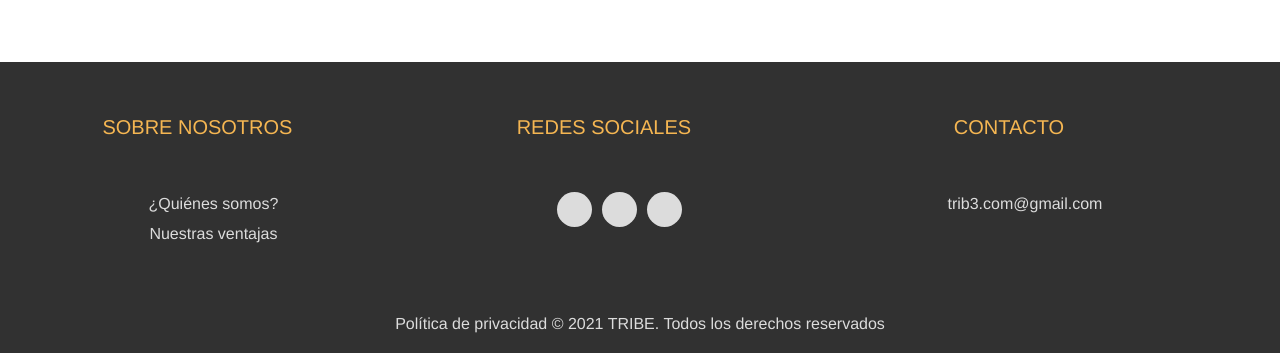
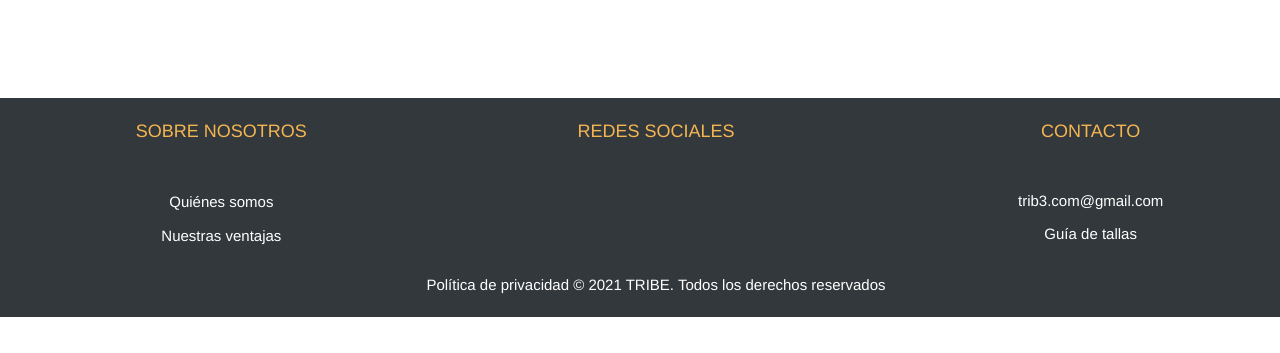
Before and after one commit to DYST0P1A/tribe_front, a Vue app: page / in a window 1280 px wide. Shown: the part 2015-2368 px from the top of the page. After the commit the page ends 2332 px from the top, so only its background shows below. Built offline with nearby package versions, Linux system fonts and the light colour scheme; some icons are missing.

Commit message:
Modified footer and its styles

```diff
--- a/src/App.vue
+++ b/src/App.vue
@@ -75,58 +75,65 @@
     <p>
       <a href="#Up"><i class="fas fa-chevron-up"></i></a>
     </p>
-    <div class="footer block">
-      <div class="footer_menu">
-        <div class="sobre_nosotros">
-          <div class="title">SOBRE NOSOTROS</div>
-          <ul>
-            <li><a href="">¿Quiénes somos?</a></li>
-            <li><a href="">Nuestras ventajas</a></li>
-          </ul>
-        </div>
-        <div class="redes_sociales">
-          <div class="title">REDES SOCIALES</div>
-          <ul>
+<footer>
+    <div class="footer-container">
+        <div class="row">
+            <div class="col-lg-4 col-md-4 col-sm-4 col-xs-12">
+                <ul class="about">
+                     <span>Sobre nosotros</span>
                      <li>
-              <a href="">
-                <div class="facebook">
-                  <i class="fab fa-facebook-f"></i>
-                </div>
-              </a>
+                       <a href="#">Quiénes somos</a>
                       </li>
                       <li>
-              <a href="">
-                <div class="twitter"><i class="fab fa-twitter"></i></div>
-              </a>
-            </li>
-            <li>
-              <a href="">
-                <div class="instagram">
-                  <i class="fab fa-instagram"></i>
-                </div>
-              </a>
+                        <a href="#">Nuestras ventajas</a>
                       </li>
                  </ul>
             </div>
-        <div class="ayuda">
-          <div class="title">CONTACTO</div>
-          <ul>
-            <li>trib3.com@gmail.com</li>
+
+            <div class="col-lg-4 col-md-4 col-sm-4 col-xs-12">
+                <ul class="social">
+                   <span>Redes sociales</span>
+                   <li>
+                        <a href="#"><i class="fab fa-facebook-f fa-2x"></i></a>
+                   </li>
+
+                   <li>
+                        <a href="#"><i class="fab fa-twitter fa-2x"></i></a>
+                   </li>
+
+                   <li>
+                        <a href="#"><i class="fab fa-instagram fa-2x"></i></a>
+                   </li>
+                 </ul>
+            </div>
+
+            <div class="col-lg-4 col-md-4 col-sm-4 col-xs-12">
+                <ul class="contact">
+                   <span>Contacto</span>
+                      <li>
+                        <p>trib3.com@gmail.com</p>
+                      </li>
+                      <li>
+                         <a href="#">Guía de tallas</a>
+                      </li>
+                 </ul>
+            </div>
+            <div class="rights-container">
+              <ul class="rights">
+                  <li>
+                    <p><a href="#" class="privacity">Política de privacidad</a> © 2021 TRIBE. Todos los derechos reservados</p>
+                  </li>
               </ul>
             </div>
           </div>
-      <div class="copyright">
-        <p>
-          <a href="#">Política de privacidad</a> © 2021 TRIBE. Todos los
-          derechos reservados
-        </p>
       </div>
-    </div>
+    </footer>
   </div>
 </template>
 
 <script>
 import auth from "@/logic/auth";
+
 export default {
   methods: {
     logout: function () {
@@ -394,4 +401,56 @@ p a i {
 .searcher ::placeholder {
   color: #fff;
 }
+
+.footer-container{
+  margin-top: 100px;
+}
+footer{
+  background-color: #33383c;
+}
+
+footer ul li{
+    padding:5px 0px;
+}
+
+.about span , .contact span , .social span{
+  color: #f5b652;
+  padding: 20px;
+  margin-bottom: 20px;
+  display: block;
+  text-transform: uppercase;
+  font-size: 18px;
+}
+
+.about li a , .contact li p , .contact li a, .social li a, .rights li a, .rights li p{
+  color:#FFF;
+  text-decoration:none;
+  font-size:15px;
+  margin: auto;
+}
+
+.about li a:hover, .contact li a:hover, .rights li a:hover, .privacity:hover{
+  text-decoration: underline;
+  color: #fff;
+}
+
+.about , .contact , .social {
+  list-style: none;
+}
+
+.rights-container{
+  width: 100%;
+}
+.social li{
+  display: inline-block;
+}
+
+.fa-2x{
+  margin: 0 20px;
+}
+
+.fa-2x:hover{
+  color: #f5b652;
+}
+
 </style>
--- a/src/views/ConfirmAccount.vue
+++ b/src/views/ConfirmAccount.vue
@@ -124,78 +124,4 @@ export default {};
   position: relative;
 }
 
-.footer {
-  color: #dcdcdc;
-  background-color: #313131;
-  z-index: 1;
-}
-
-.footer .footer_menu {
-  max-width: 1000px;
-  width: 100%;
-  display: flex;
-  justify-content: space-between;
-  margin: 0px 8%;
-}
-
-.footer .footer_menu .title {
-  margin: 50px 0px;
-  color: #f5b652;
-  font-size: 20px;
-}
-
-.footer .footer_menu ul li a {
-  display: block;
-  margin-bottom: 6px;
-  color: #dcdcdc;
-  text-decoration: none;
-}
-
-.footer .footer_menu ul li a:hover {
-  text-decoration: underline;
-}
-
-.footer .redes_sociales {
-  text-align: center;
-}
-
-.footer .redes_sociales ul {
-  display: flex;
-  justify-content: center;
-}
-
-.footer .redes_sociales ul li a {
-  display: block;
-  margin: 0 5px;
-  font-size: 24px;
-  width: 35px;
-  height: 35px;
-  color: #3d3d3d;
-  background: #dcdcdc;
-  border-radius: 50px;
-  line-height: 38px;
-}
-
-.footer .redes_sociales ul li a:hover {
-  color: #f5b652;
-}
-
-.footer .copyright {
-  display: flex;
-  justify-content: center;
-  margin-top: 50px;
-}
-
-.footer .copyright a {
-  color: #dcdcdc;
-  text-decoration: none;
-}
-
-.footer .copyright p {
-  margin-bottom: 20px;
-}
-
-.footer .copyright a:hover {
-  text-decoration: underline;
-}
 </style>
--- a/src/views/Home.vue
+++ b/src/views/Home.vue
@@ -219,78 +219,4 @@ export default {};
   position: relative;
 }
 
-.footer {
-  color: #dcdcdc;
-  background-color: #313131;
-  z-index: 1;
-}
-
-.footer .footer_menu {
-  max-width: 1000px;
-  width: 100%;
-  display: flex;
-  justify-content: space-between;
-  margin: 0px 8%;
-}
-
-.footer .footer_menu .title {
-  margin: 50px 0px;
-  color: #f5b652;
-  font-size: 20px;
-}
-
-.footer .footer_menu ul li a {
-  display: block;
-  margin-bottom: 6px;
-  color: #dcdcdc;
-  text-decoration: none;
-}
-
-.footer .footer_menu ul li a:hover {
-  text-decoration: underline;
-}
-
-.footer .redes_sociales {
-  text-align: center;
-}
-
-.footer .redes_sociales ul {
-  display: flex;
-  justify-content: center;
-}
-
-.footer .redes_sociales ul li a {
-  display: block;
-  margin: 0 5px;
-  font-size: 24px;
-  width: 35px;
-  height: 35px;
-  color: #3d3d3d;
-  background: #dcdcdc;
-  border-radius: 50px;
-  line-height: 38px;
-}
-
-.footer .redes_sociales ul li a:hover {
-  color: #f5b652;
-}
-
-.footer .copyright {
-  display: flex;
-  justify-content: center;
-  margin-top: 50px;
-}
-
-.footer .copyright a {
-  color: #dcdcdc;
-  text-decoration: none;
-}
-
-.footer .copyright p {
-  margin-bottom: 20px;
-}
-
-.footer .copyright a:hover {
-  text-decoration: underline;
-}
 </style>
```
Lines whose indentation alone changed are shown as unchanged.
